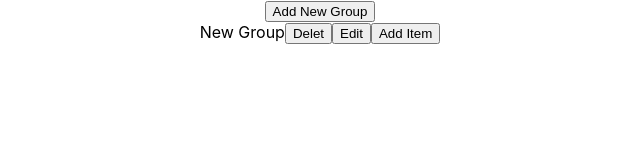
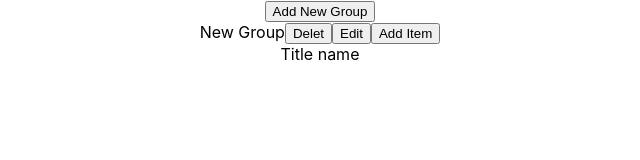
Before and after one commit to cintia-sari/items-list-in-react, a React (Create React App) app: page / in a window 1280 px wide. Shown: the top 160 px of the page, without its empty margins (320-960 px from the left). Built offline with nearby package versions, Linux system fonts and the light colour scheme.

Commit message:
item title hozzáadása

```diff
--- a/src/App.js
+++ b/src/App.js
@@ -16,7 +16,7 @@ function App() {
           name :"Title name",
           itemrename:false,
           id:0
-        }]
+        }],
       }
       ],
       nextId:1 ,
@@ -72,9 +72,7 @@ function App() {
 
   }
 
-  function newItem(id){
-
-  }
+  function newItem(id){}
 
   return (
     <div className="App">
@@ -85,7 +83,8 @@ function App() {
           editingButton={editingButton}
           renameButton={renameButton}
           newItem={newItem}/>
-      <ItemList/>
+      <ItemList
+        itemList={state.group[0].itemsList}/>
     </div>
   );
 }
--- a/src/Components/ItemList/ItemList.jsx
+++ b/src/Components/ItemList/ItemList.jsx
@@ -1,9 +1,16 @@
 import React from 'react'
 
-export default function ItemList() {
+export default function ItemList(props) {
+
+    const itemList= props.itemList.map(item=>(
+                <div key={item.id}>
+                {item.name}
+                </div>
+    ));
+
   return (
     <div>
-
+      {itemList}
     </div>
   )
 }
```
